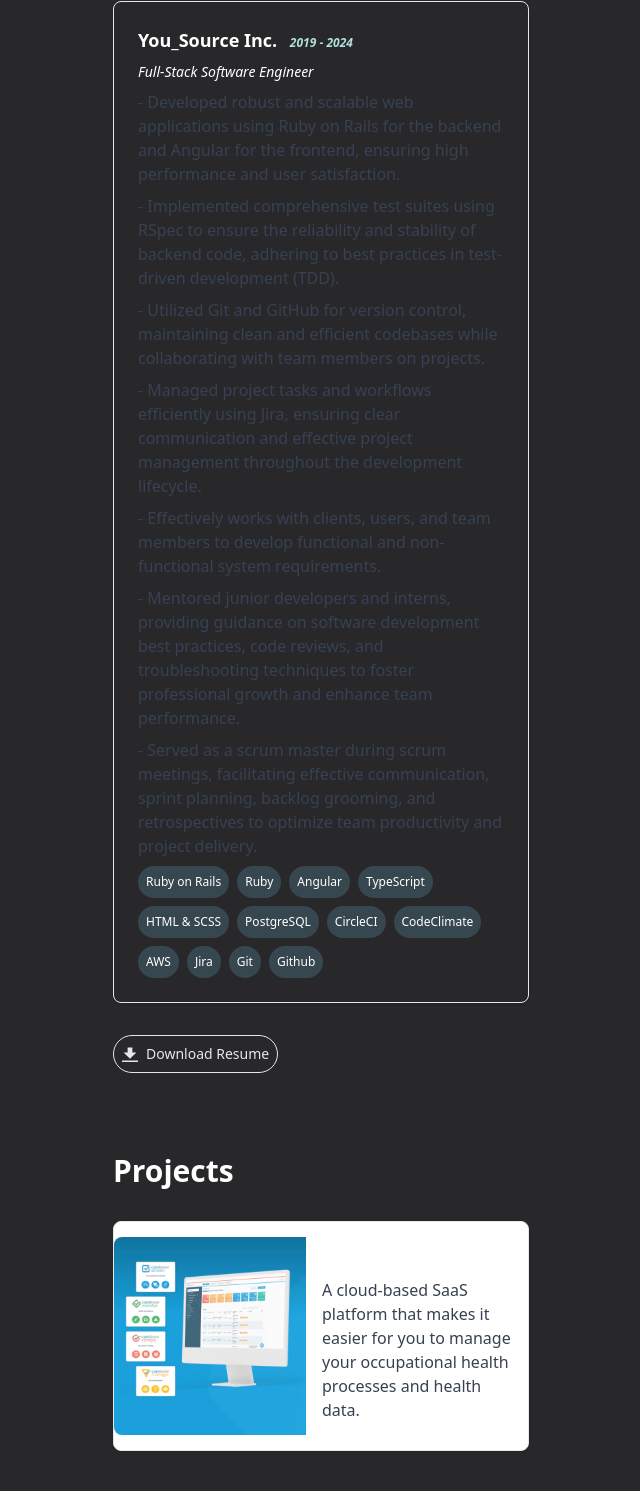
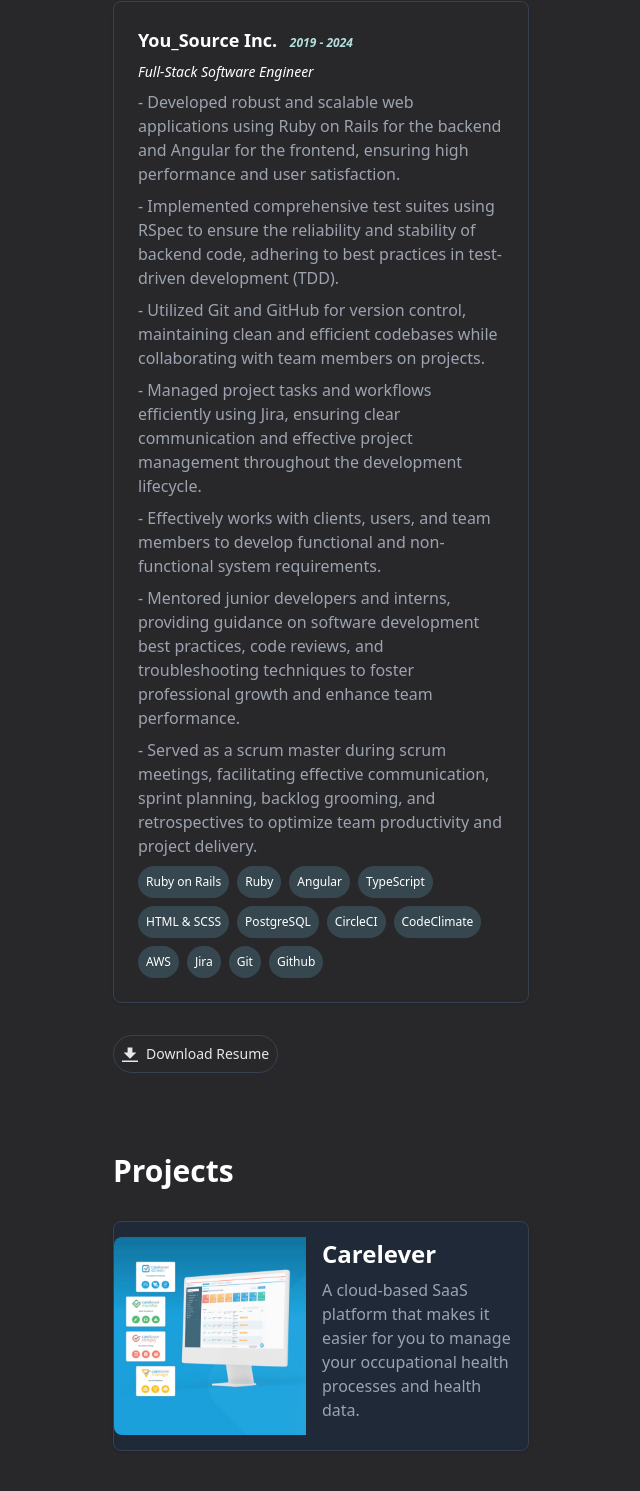
Before and after one commit to edimeer/portfolio_draft, a website: page index.html in a window 1280 px wide. Shown: the part 763-2254 px from the top of the page, without its empty margins (567-1207 px from the left). Drawn offline with Linux system fonts and the light colour scheme.

Commit message:
Fixed stylings

```diff
--- a/index.html
+++ b/index.html
@@ -117,34 +117,35 @@
               </p>
             </div>
           </section>
+
           <section id="experiences" class="p-10 space-y-8">
             <h2 class="text-3xl text-white font-bold">Experiences</h2>
-            <a href="https://www.you-source.com/" target="_blank" class="block space-y-2 max-w p-6 bg-matteBlack border border-gray-200 rounded-lg shadow hover:bg-gray-100">
+            <a href="https://www.you-source.com/" target="_blank" class="block space-y-2 max-w p-6 bg-matteBlack border border-gray-700 rounded-lg shadow hover:bg-gray-700">
               <h5 class="text-lg font-bold text-white">
                 You_Source Inc.
                 <span class="ml-2 text-xs text-softTeal italic">2019 - 2024</span>
               </h5>
               <p class="text-white text-sm italic">Full-Stack Software Engineer</p>
               <ul class="space-y-2">
-                <li class="font-normal text-gray-700">
+                <li class="font-normal text-gray-400">
                   - Developed robust and scalable web applications using Ruby on Rails for the backend and Angular for the frontend, ensuring high performance and user satisfaction.
                 </li>
-                <li class="font-normal text-gray-700">
+                <li class="font-normal text-gray-400">
                   - Implemented comprehensive test suites using RSpec to ensure the reliability and stability of backend code, adhering to best practices in test-driven development (TDD).
                 </li>
-                <li class="font-normal text-gray-700">
+                <li class="font-normal text-gray-400">
                   - Utilized Git and GitHub for version control, maintaining clean and efficient codebases while collaborating with team members on projects.
                 </li>
-                <li class="font-normal text-gray-700">
+                <li class="font-normal text-gray-400">
                   - Managed project tasks and workflows efficiently using Jira, ensuring clear communication and effective project management throughout the development lifecycle.
                 </li>
-                <li class="font-normal text-gray-700">
+                <li class="font-normal text-gray-400">
                   - Effectively works with clients, users, and team members to develop functional and non-functional system requirements.
                 </li>
-                <li class="font-normal text-gray-700">
+                <li class="font-normal text-gray-400">
                   - Mentored junior developers and interns, providing guidance on software development best practices, code reviews, and troubleshooting techniques to foster professional growth and enhance team performance.
                 </li>
-                <li class="font-normal text-gray-700">
+                <li class="font-normal text-gray-400">
                   - Served as a scrum master during scrum meetings, facilitating effective communication, sprint planning, backlog grooming, and retrospectives to optimize team productivity and project delivery.
                 </li>
               </ul>
@@ -163,18 +164,19 @@
                 <span class="rounded-full text-white bg-charcoal p-2 text-xs">Github</span>
               </div>
             </a>
-            <a href="file/edi-resume.pdf" download="edi-resume" target="_blank" class="text-gray-200 text-sm rounded-full p-2 border border-gray-200 hover:bg-gray-100 inline-flex items-center">
+            <a href="file/edi-resume.pdf" download="edi-resume" target="_blank" class="text-gray-200 text-sm rounded-full p-2 border border-gray-700 hover:bg-gray-700 inline-flex items-center">
               <svg class="fill-current w-4 h-4 mr-2" xmlns="http://www.w3.org/2000/svg" viewBox="0 0 20 20"><path d="M13 8V2H7v6H2l8 8 8-8h-5zM0 18h20v2H0v-2z"/></svg>
               <span>Download Resume</span>
             </a>
           </section>
+
           <section id="projects" class="p-10 space-y-8">
             <h2 class="text-3xl text-white font-bold">Projects</h2>
-            <a href="https://www.carelever.com/" target="_blank" class="flex flex-col items-center bg-white border border-gray-200 rounded-lg shadow md:flex-row md:max-w-xl hover:bg-gray-100">
+            <a href="https://www.carelever.com/" target="_blank" class="flex flex-col items-center bg-white border border-gray-700 bg-gray-800 rounded-lg shadow md:flex-row md:max-w-xl hover:bg-gray-700">
               <img class="object-cover w-full rounded-t-lg h-96 md:h-auto md:w-48 md:rounded-none md:rounded-s-lg" src="img/carelever.jpg" alt="">
               <div class="flex flex-col justify-between p-4 leading-normal">
               <h5 class="mb-2 text-2xl font-bold text-white">Carelever</h5>
-              <p class="mb-3 font-normal text-gray-700">A cloud-based SaaS platform that makes it easier for you to manage your occupational health processes and health data.</p>
+              <p class="mb-3 font-normal text-gray-400">A cloud-based SaaS platform that makes it easier for you to manage your occupational health processes and health data.</p>
               </div>
             </a>
           </section>
```
Also changed, not shown: css/main.css.
